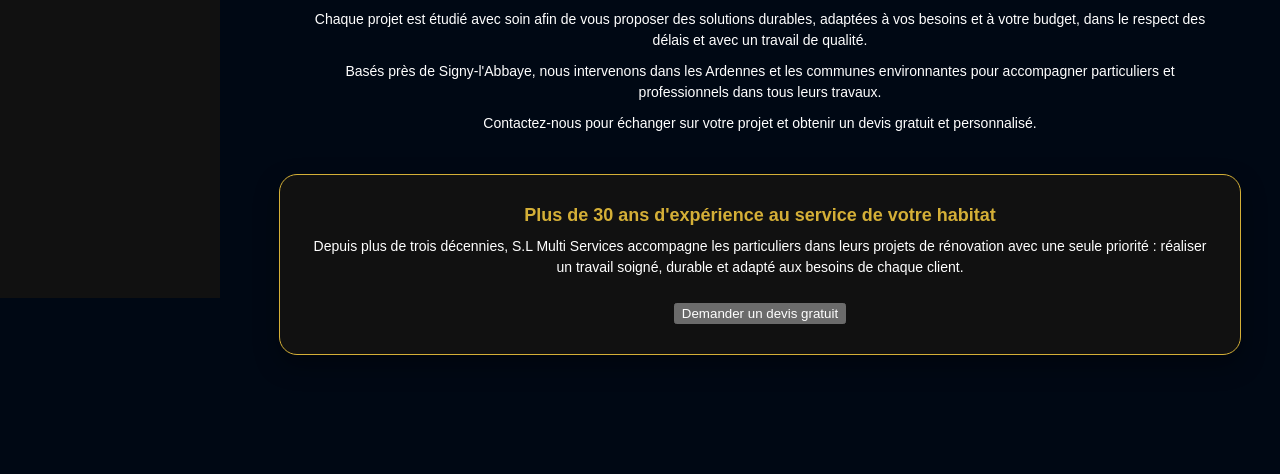
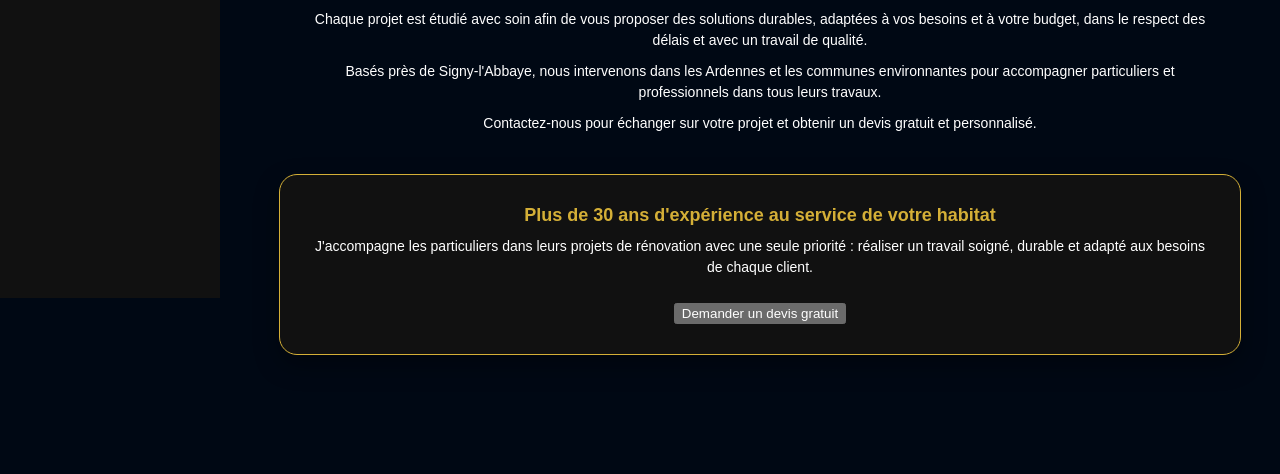
Before and after one commit to MSEDIT-1304/S.L-Multi-Services, a Flask app: page / in a window 1280 px wide. Shown: the part 552-1026 px from the top of the page. Run offline with Flask 3, Linux system fonts and the light colour scheme.

Commit message:
Update accueil.html

```diff
--- a/templates/accueil.html
+++ b/templates/accueil.html
@@ -33,7 +33,7 @@ Contactez-nous pour échanger sur votre projet et obtenir un devis gratuit et pe
     </h2>
 
     <p style="margin-bottom:25px;">
-        Depuis plus de trois décennies, S.L Multi Services accompagne les particuliers
+        J'accompagne les particuliers
         dans leurs projets de rénovation avec une seule priorité :
         réaliser un travail soigné, durable et adapté aux besoins de chaque client.
     </p>
```
